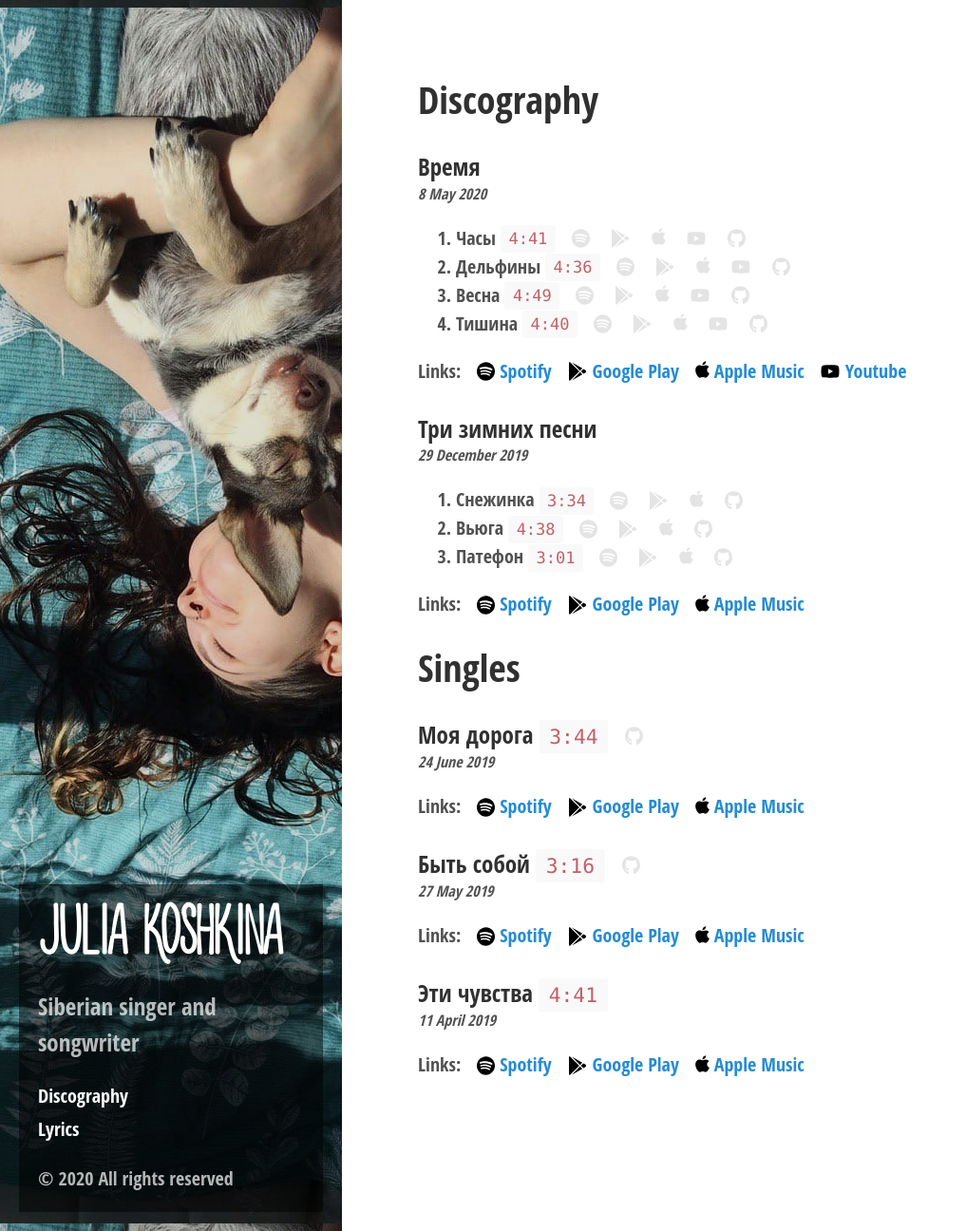
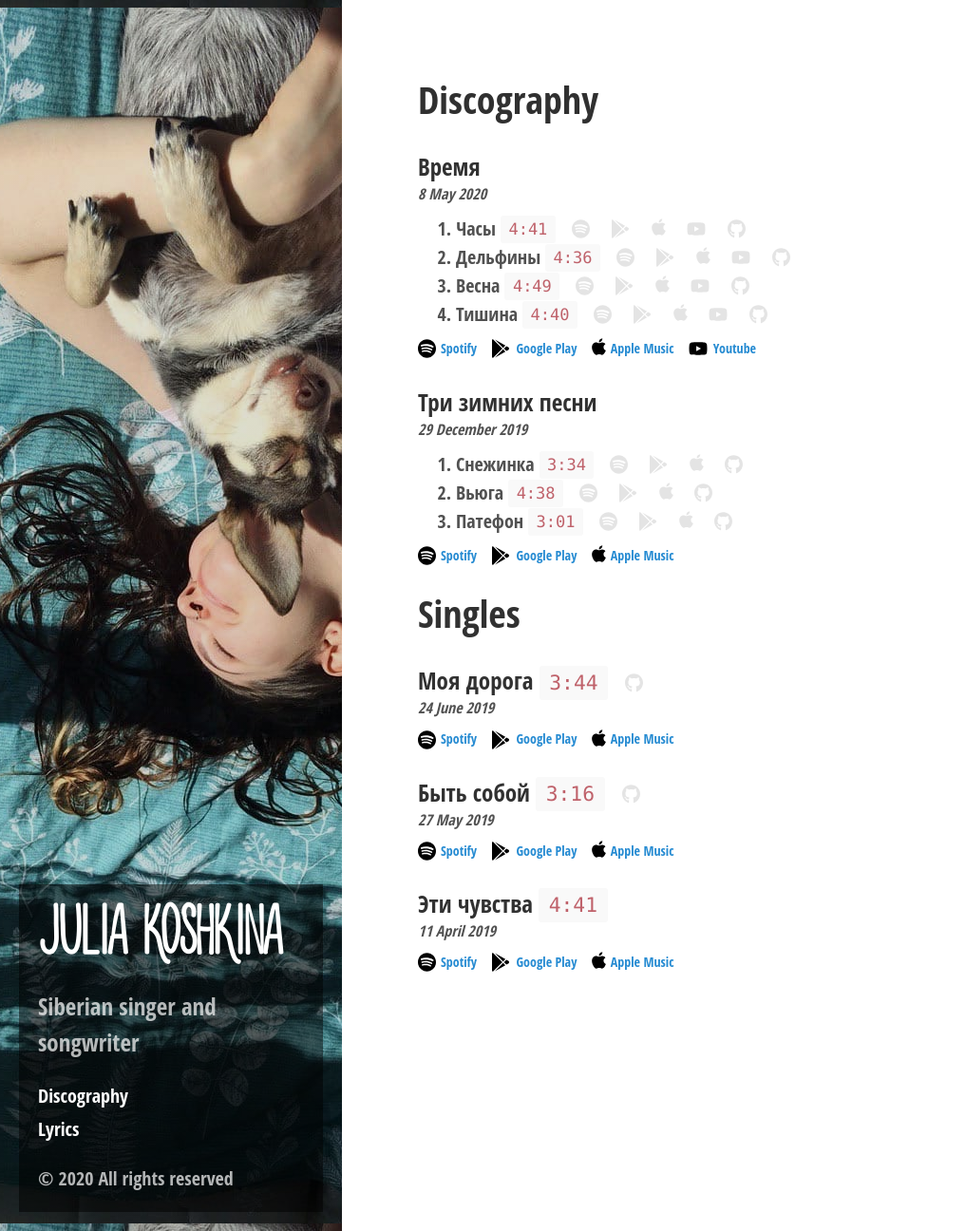
Before and after one commit to kshkn/kshkn.github.io, a Jekyll site: the page built from index.md, in a window 1280 px wide and 1296 px high. Shown: the whole window at 95% size, without its empty margins (0-1017 px from the left). Built offline with Jekyll 4.4.1, drawn with Linux system fonts in a browser that asks for light colours; part of the change alters nothing that is shown.

```diff
--- a/index.md
+++ b/index.md
@@ -7,82 +7,77 @@ title: Discography
 _8 May 2020_
 
 1. Часы `4:41`
-[](https://open.spotify.com/track/3nQYNkkM8ERJ2VNTX3Hxcw)
-[](https://play.google.com/music/preview/Te52zwkvxc2yr5roqbbrs5vxbtu)
-[](https://music.apple.com/ru/album/%D1%87%D0%B0%D1%81%D1%8B/1516294631?i=1516294634)
-[](https://www.youtube.com/watch?v=U-rcTUegrv8)
-[](https://github.com/kshkn/lyrics/blob/master/%D1%87%D0%B0%D1%81%D1%8B.md)
+[](https://open.spotify.com/track/3nQYNkkM8ERJ2VNTX3Hxcw){:target="_blank"}
+[](https://play.google.com/music/preview/Te52zwkvxc2yr5roqbbrs5vxbtu){:target="_blank"}
+[](https://music.apple.com/ru/album/%D1%87%D0%B0%D1%81%D1%8B/1516294631?i=1516294634){:target="_blank"}
+[](https://www.youtube.com/watch?v=U-rcTUegrv8){:target="_blank"}
+[](https://github.com/kshkn/lyrics/blob/master/%D1%87%D0%B0%D1%81%D1%8B.md){:target="_blank"}
 2. Дельфины `4:36`
-[](https://open.spotify.com/track/1MXV5Rkl5VwlgjQOulmLhY)
-[](https://play.google.com/music/m/Tg7pr6dzoynqg5k24igah5wyf2q)
-[](https://music.apple.com/ru/album/%D0%B4%D0%B5%D0%BB%D1%8C%D1%84%D0%B8%D0%BD%D1%8B/1516294631?i=1516294635)
-[](https://www.youtube.com/watch?v=2ms3Ec8Riks)
-[](https://github.com/kshkn/lyrics/blob/master/%D0%B4%D0%B5%D0%BB%D1%8C%D1%84%D0%B8%D0%BD%D1%8B.md)
+[](https://open.spotify.com/track/1MXV5Rkl5VwlgjQOulmLhY){:target="_blank"}
+[](https://play.google.com/music/m/Tg7pr6dzoynqg5k24igah5wyf2q){:target="_blank"}
+[](https://music.apple.com/ru/album/%D0%B4%D0%B5%D0%BB%D1%8C%D1%84%D0%B8%D0%BD%D1%8B/1516294631?i=1516294635){:target="_blank"}
+[](https://www.youtube.com/watch?v=2ms3Ec8Riks){:target="_blank"}
+[](https://github.com/kshkn/lyrics/blob/master/%D0%B4%D0%B5%D0%BB%D1%8C%D1%84%D0%B8%D0%BD%D1%8B.md){:target="_blank"}
 3. Весна `4:49`
-[](https://open.spotify.com/track/4ZNnFhL9osZM77mSP1W8kR)
-[](https://play.google.com/music/m/Tyrh7ubvzgvyx6uazymlizqvu5i)
-[](https://music.apple.com/ru/album/%D0%B2%D0%B5%D1%81%D0%BD%D0%B0/1516294631?i=1516294636)
-[](https://www.youtube.com/watch?v=E7pykoTJn50)
-[](https://github.com/kshkn/lyrics/blob/master/%D0%B2%D0%B5%D1%81%D0%BD%D0%B0.md)
+[](https://open.spotify.com/track/4ZNnFhL9osZM77mSP1W8kR){:target="_blank"}
+[](https://play.google.com/music/m/Tyrh7ubvzgvyx6uazymlizqvu5i){:target="_blank"}
+[](https://music.apple.com/ru/album/%D0%B2%D0%B5%D1%81%D0%BD%D0%B0/1516294631?i=1516294636){:target="_blank"}
+[](https://www.youtube.com/watch?v=E7pykoTJn50){:target="_blank"}
+[](https://github.com/kshkn/lyrics/blob/master/%D0%B2%D0%B5%D1%81%D0%BD%D0%B0.md){:target="_blank"}
 4. Тишина `4:40`
-[](https://open.spotify.com/track/7zrIyOjBrdc5LTS1s2qaT6?si=4rnZHqKTQXes745oZcc5iw)
-[](https://play.google.com/music/m/Tzzwcxz45kdafbofojtxbbyl5ki)
-[](https://music.apple.com/ru/album/%D1%82%D0%B8%D1%88%D0%B8%D0%BD%D0%B0/1516294631?i=1516294637)
-[](https://www.youtube.com/watch?v=jllAATi44ak)
-[](https://github.com/kshkn/lyrics/blob/master/%D1%82%D0%B8%D1%88%D0%B8%D0%BD%D0%B0.md)
+[](https://open.spotify.com/track/7zrIyOjBrdc5LTS1s2qaT6?si=4rnZHqKTQXes745oZcc5iw){:target="_blank"}
+[](https://play.google.com/music/m/Tzzwcxz45kdafbofojtxbbyl5ki){:target="_blank"}
+[](https://music.apple.com/ru/album/%D1%82%D0%B8%D1%88%D0%B8%D0%BD%D0%B0/1516294631?i=1516294637){:target="_blank"}
+[](https://www.youtube.com/watch?v=jllAATi44ak){:target="_blank"}
+[](https://github.com/kshkn/lyrics/blob/master/%D1%82%D0%B8%D1%88%D0%B8%D0%BD%D0%B0.md){:target="_blank"}
 
-Links:
-[Spotify](https://open.spotify.com/album/2Qx06CwfQNjZp9wpuPDgk2)
-[Google Play](https://play.google.com/store/music/album/%D0%AE%D0%BB%D1%8F_%D0%9A%D0%BE%D1%88%D0%BA%D0%B8%D0%BD%D0%B0_%D0%92%D1%80%D0%B5%D0%BC%D1%8F?id=Bw5p7c7yfykhfpz5j5kttwhzzvq)
-[Apple Music](https://music.apple.com/ru/album/%D0%B2%D1%80%D0%B5%D0%BC%D1%8F-ep/1516294631)
-[Youtube](https://www.youtube.com/playlist?list=OLAK5uy_kcRMaU2LCwbNHpaukXWHii4PVHO6NHk3Q)
+[Spotify](https://open.spotify.com/album/2Qx06CwfQNjZp9wpuPDgk2){:target="_blank"}
+[Google Play](https://play.google.com/store/music/album/%D0%AE%D0%BB%D1%8F_%D0%9A%D0%BE%D1%88%D0%BA%D0%B8%D0%BD%D0%B0_%D0%92%D1%80%D0%B5%D0%BC%D1%8F?id=Bw5p7c7yfykhfpz5j5kttwhzzvq){:target="_blank"}
+[Apple Music](https://music.apple.com/ru/album/%D0%B2%D1%80%D0%B5%D0%BC%D1%8F-ep/1516294631){:target="_blank"}
+[Youtube](https://www.youtube.com/playlist?list=OLAK5uy_kcRMaU2LCwbNHpaukXWHii4PVHO6NHk3Q){:target="_blank"}
 
 ### Три зимних песни
 _29 December 2019_
 
 1. Снежинка `3:34`
-[](https://open.spotify.com/track/0SoOwTBtJfdXv6Z5dw13Fp)
-[](https://play.google.com/music/m/Txbqsv2pgfu5zqoodskv25ntyju)
-[](https://music.apple.com/ru/album/%D1%81%D0%BD%D0%B5%D0%B6%D0%B8%D0%BD%D0%BA%D0%B0/1495316563?i=1495316567)
-[](https://github.com/kshkn/lyrics/blob/master/%D1%81%D0%BD%D0%B5%D0%B6%D0%B8%D0%BD%D0%BA%D0%B0.md)
+[](https://open.spotify.com/track/0SoOwTBtJfdXv6Z5dw13Fp){:target="_blank"}
+[](https://play.google.com/music/m/Txbqsv2pgfu5zqoodskv25ntyju){:target="_blank"}
+[](https://music.apple.com/ru/album/%D1%81%D0%BD%D0%B5%D0%B6%D0%B8%D0%BD%D0%BA%D0%B0/1495316563?i=1495316567){:target="_blank"}
+[](https://github.com/kshkn/lyrics/blob/master/%D1%81%D0%BD%D0%B5%D0%B6%D0%B8%D0%BD%D0%BA%D0%B0.md){:target="_blank"}
 2. Вьюга `4:38`
-[](https://open.spotify.com/track/5zb6qenEnXDHJGFkQPltSX)
-[](https://play.google.com/music/m/Tzccbvoml3teobqyh7oxthqt4wy)
-[](https://music.apple.com/ru/album/%D0%B2%D1%8C%D1%8E%D0%B3%D0%B0/1495316563?i=1495316570)
-[](https://github.com/kshkn/lyrics/blob/master/%D0%B2%D1%8C%D1%8E%D0%B3%D0%B0.md)
+[](https://open.spotify.com/track/5zb6qenEnXDHJGFkQPltSX){:target="_blank"}
+[](https://play.google.com/music/m/Tzccbvoml3teobqyh7oxthqt4wy){:target="_blank"}
+[](https://music.apple.com/ru/album/%D0%B2%D1%8C%D1%8E%D0%B3%D0%B0/1495316563?i=1495316570){:target="_blank"}
+[](https://github.com/kshkn/lyrics/blob/master/%D0%B2%D1%8C%D1%8E%D0%B3%D0%B0.md){:target="_blank"}
 3. Патефон `3:01`
-[](https://open.spotify.com/track/1vKy67oi6FqjXqunGo8aVY)
-[](https://play.google.com/music/m/Tfmnmzltvzrgir53hg4gtcskp6u)
-[](https://music.apple.com/ru/album/%D0%BF%D0%B0%D1%82%D0%B5%D1%84%D0%BE%D0%BD/1495316563?i=1495316571)
-[](https://github.com/kshkn/lyrics/blob/master/%D0%BF%D0%B0%D1%82%D0%B5%D1%84%D0%BE%D0%BD.md)
+[](https://open.spotify.com/track/1vKy67oi6FqjXqunGo8aVY){:target="_blank"}
+[](https://play.google.com/music/m/Tfmnmzltvzrgir53hg4gtcskp6u){:target="_blank"}
+[](https://music.apple.com/ru/album/%D0%BF%D0%B0%D1%82%D0%B5%D1%84%D0%BE%D0%BD/1495316563?i=1495316571){:target="_blank"}
+[](https://github.com/kshkn/lyrics/blob/master/%D0%BF%D0%B0%D1%82%D0%B5%D1%84%D0%BE%D0%BD.md){:target="_blank"}
 
-Links:
-[Spotify](https://open.spotify.com/album/2nqOrWEXmZfav4Z5OMZjpw)
-[Google Play](https://play.google.com/store/music/album/%D0%AE%D0%BB%D1%8F_%D0%9A%D0%BE%D1%88%D0%BA%D0%B8%D0%BD%D0%B0_%D0%A2%D1%80%D0%B8_%D0%B7%D0%B8%D0%BC%D0%BD%D0%B8%D1%85_%D0%BF%D0%B5%D1%81%D0%BD%D0%B8?id=Bsu6tvpi4v4umxkubugnrcplmqi)
-[Apple Music](https://music.apple.com/ru/album/%D1%82%D1%80%D0%B8-%D0%B7%D0%B8%D0%BC%D0%BD%D0%B8%D1%85-%D0%BF%D0%B5%D1%81%D0%BD%D0%B8-single/1495316563)
+[Spotify](https://open.spotify.com/album/2nqOrWEXmZfav4Z5OMZjpw){:target="_blank"}
+[Google Play](https://play.google.com/store/music/album/%D0%AE%D0%BB%D1%8F_%D0%9A%D0%BE%D1%88%D0%BA%D0%B8%D0%BD%D0%B0_%D0%A2%D1%80%D0%B8_%D0%B7%D0%B8%D0%BC%D0%BD%D0%B8%D1%85_%D0%BF%D0%B5%D1%81%D0%BD%D0%B8?id=Bsu6tvpi4v4umxkubugnrcplmqi){:target="_blank"}
+[Apple Music](https://music.apple.com/ru/album/%D1%82%D1%80%D0%B8-%D0%B7%D0%B8%D0%BC%D0%BD%D0%B8%D1%85-%D0%BF%D0%B5%D1%81%D0%BD%D0%B8-single/1495316563){:target="_blank"}
 
 # Singles
 
-### Моя дорога `3:44` [](https://github.com/kshkn/lyrics/blob/master/%D0%BC%D0%BE%D1%8F%20%D0%B4%D0%BE%D1%80%D0%BE%D0%B3%D0%B0.md)
+### Моя дорога `3:44` [](https://github.com/kshkn/lyrics/blob/master/%D0%BC%D0%BE%D1%8F%20%D0%B4%D0%BE%D1%80%D0%BE%D0%B3%D0%B0.md){:target="_blank"}
 _24 June 2019_
 
-Links:
-[Spotify](https://open.spotify.com/track/3eVHoJbDDgfTfCkO7uMfFH)
-[Google Play](https://play.google.com/store/music/album/Soulway_%D0%9C%D0%BE%D1%8F_%D0%94%D0%BE%D1%80%D0%BE%D0%B3%D0%B0_feat_%D0%AE%D0%BB%D1%8F_%D0%9A%D0%BE%D1%88%D0%BA%D0%B8%D0%BD%D0%B0?id=Bclz62bua2nejn4j5kmebhzfi5a)
-[Apple Music](https://music.apple.com/ru/album/%D0%BC%D0%BE%D1%8F-%D0%B4%D0%BE%D1%80%D0%BE%D0%B3%D0%B0-feat-%D1%8E%D0%BB%D1%8F-%D0%BA%D0%BE%D1%88%D0%BA%D0%B8%D0%BD%D0%B0-single/1469140828)
+[Spotify](https://open.spotify.com/track/3eVHoJbDDgfTfCkO7uMfFH){:target="_blank"}
+[Google Play](https://play.google.com/store/music/album/Soulway_%D0%9C%D0%BE%D1%8F_%D0%94%D0%BE%D1%80%D0%BE%D0%B3%D0%B0_feat_%D0%AE%D0%BB%D1%8F_%D0%9A%D0%BE%D1%88%D0%BA%D0%B8%D0%BD%D0%B0?id=Bclz62bua2nejn4j5kmebhzfi5a){:target="_blank"}
+[Apple Music](https://music.apple.com/ru/album/%D0%BC%D0%BE%D1%8F-%D0%B4%D0%BE%D1%80%D0%BE%D0%B3%D0%B0-feat-%D1%8E%D0%BB%D1%8F-%D0%BA%D0%BE%D1%88%D0%BA%D0%B8%D0%BD%D0%B0-single/1469140828){:target="_blank"}
 
-### Быть собой `3:16` [](https://github.com/kshkn/lyrics/blob/master/%D0%B1%D1%8B%D1%82%D1%8C%20%D1%81%D0%BE%D0%B1%D0%BE%D0%B9.md)
+### Быть собой `3:16` [](https://github.com/kshkn/lyrics/blob/master/%D0%B1%D1%8B%D1%82%D1%8C%20%D1%81%D0%BE%D0%B1%D0%BE%D0%B9.md){:target="_blank"}
 _27 May 2019_
 
-Links:
-[Spotify](https://open.spotify.com/track/08fLn8hDsikTgf4H5U80VG)
-[Google Play](https://play.google.com/store/music/album/Soulway_%D0%91%D1%8B%D1%82%D1%8C_%D0%A1%D0%BE%D0%B1%D0%BE%D0%B9_feat_%D0%AE%D0%BB%D1%8F_%D0%9A%D0%BE%D1%88%D0%BA%D0%B8%D0%BD%D0%B0?id=Bq5ez2qaqqlrbfwpovnr62iewbi)
-[Apple Music](https://music.apple.com/ru/album/%D0%B1%D1%8B%D1%82%D1%8C-%D1%81%D0%BE%D0%B1%D0%BE%D0%B9-feat-%D1%8E%D0%BB%D1%8F-%D0%BA%D0%BE%D1%88%D0%BA%D0%B8%D0%BD%D0%B0-single/1465419085)
+[Spotify](https://open.spotify.com/track/08fLn8hDsikTgf4H5U80VG){:target="_blank"}
+[Google Play](https://play.google.com/store/music/album/Soulway_%D0%91%D1%8B%D1%82%D1%8C_%D0%A1%D0%BE%D0%B1%D0%BE%D0%B9_feat_%D0%AE%D0%BB%D1%8F_%D0%9A%D0%BE%D1%88%D0%BA%D0%B8%D0%BD%D0%B0?id=Bq5ez2qaqqlrbfwpovnr62iewbi){:target="_blank"}
+[Apple Music](https://music.apple.com/ru/album/%D0%B1%D1%8B%D1%82%D1%8C-%D1%81%D0%BE%D0%B1%D0%BE%D0%B9-feat-%D1%8E%D0%BB%D1%8F-%D0%BA%D0%BE%D1%88%D0%BA%D0%B8%D0%BD%D0%B0-single/1465419085){:target="_blank"}
 
 ### Эти чувства `4:41`
 _11 April 2019_
 
-Links:
-[Spotify](https://open.spotify.com/track/0bQd81AoHz0EVwHxJy0FXN)
-[Google Play](https://play.google.com/store/music/album/Soulway_%D0%AD%D1%82%D0%B8_%D0%A7%D1%83%D0%B2%D1%81%D1%82%D0%B2%D0%B0_feat_%D0%AE%D0%BB%D1%8F_%D0%9A%D0%BE%D1%88%D0%BA%D0%B8%D0%BD%D0%B0?id=By5vvbhjsq6vgzksrqg7d6bdnzy)
-[Apple Music](https://music.apple.com/ru/album/%D1%8D%D1%82%D0%B8-%D1%87%D1%83%D0%B2%D1%81%D1%82%D0%B2%D0%B0-feat-%D1%8E%D0%BB%D1%8F-%D0%BA%D0%BE%D1%88%D0%BA%D0%B8%D0%BD%D0%B0-single/id1469142426)
+[Spotify](https://open.spotify.com/track/0bQd81AoHz0EVwHxJy0FXN){:target="_blank"}
+[Google Play](https://play.google.com/store/music/album/Soulway_%D0%AD%D1%82%D0%B8_%D0%A7%D1%83%D0%B2%D1%81%D1%82%D0%B2%D0%B0_feat_%D0%AE%D0%BB%D1%8F_%D0%9A%D0%BE%D1%88%D0%BA%D0%B8%D0%BD%D0%B0?id=By5vvbhjsq6vgzksrqg7d6bdnzy){:target="_blank"}
+[Apple Music](https://music.apple.com/ru/album/%D1%8D%D1%82%D0%B8-%D1%87%D1%83%D0%B2%D1%81%D1%82%D0%B2%D0%B0-feat-%D1%8E%D0%BB%D1%8F-%D0%BA%D0%BE%D1%88%D0%BA%D0%B8%D0%BD%D0%B0-single/id1469142426){:target="_blank"}
--- a/public/css/hyde.css
+++ b/public/css/hyde.css
@@ -313,9 +313,22 @@ a[href^="https://github.com/"][href$=".md"]:before {
   margin: -0.1rem 0.2rem 0 0.6rem;
   background: url(/public/img/github-brands.svg) 0 0 no-repeat;
 }
+p a:first-child:before {
+  margin-left: 0;
+}
 li a, h3 a, h4 a, h5 a {
   opacity: 0.1;
 }
 li a:hover, h3 a:hover, h4 a:hover, h5 a:hover {
   opacity: 0.9;
 }
+h3 + p {
+  margin-bottom: 0.5rem;
+}
+h3 + p + p {
+  font-size: 0.7em;
+}
+h3 + p + ol + p {
+  font-size: 0.7em;
+  margin-top: -0.5rem;
+}
```
